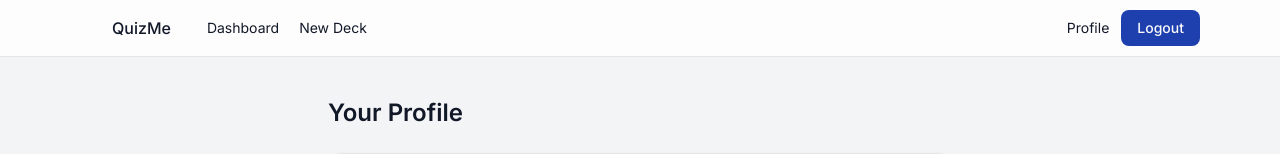
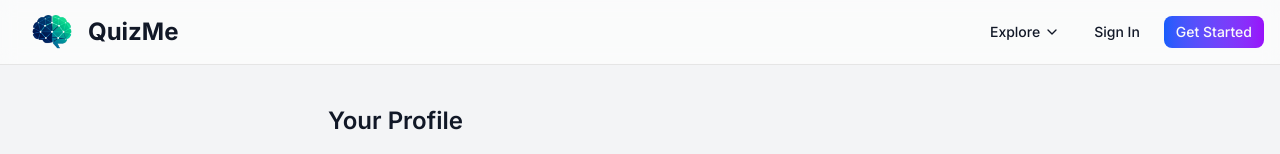
Before and after one commit to Selwynuy/QuizMe, a Next.js app: page /profile in a window 1280 px wide. Shown: the top 154 px of the page. Built offline with nearby package versions, Linux system fonts and the light colour scheme; no server answers.

Commit message:
refactor: unify nav to GlobalNavbar; remove duplicate components/navbar.tsx

```diff
--- a/app/profile/page.tsx
+++ b/app/profile/page.tsx
@@ -1,4 +1,4 @@
-import { NavBar } from '@/components/navbar'
+import { GlobalNavbar } from '@/components/global-navbar'
 import { Footer } from '@/components/footer'
 import { ProfileSettings } from '@/components/profile-settings'
 import { getMyProfile } from '@/lib/actions/profile'
@@ -6,7 +6,7 @@ export default async function ProfilePage() {
   const { data: profile } = await getMyProfile()
   return (
     <>
-      <NavBar />
+      <GlobalNavbar />
       <main className="mx-auto max-w-2xl px-6 py-10 grid gap-6">
         <h1 className="text-2xl font-semibold">Your Profile</h1>
         <ProfileSettings
--- a/components/navbar.tsx
+++ /dev/null
@@ -1,29 +0,0 @@
-'use client'
-
-import Link from 'next/link'
-import { LogoutButton } from '@/components/logout-button'
-
-export function NavBar() {
-  return (
-    <header className="border-b bg-white/80 backdrop-blur">
-      <div className="mx-auto flex h-14 max-w-6xl items-center justify-between px-4">
-        <div className="flex items-center gap-3">
-          <Link href="/dashboard" className="flex items-center gap-2">
-            <span className="inline-block h-6 w-6 rounded bg-[--color-primary]" />
-            <span className="font-medium">QuizMe</span>
-          </Link>
-          <nav className="ml-6 hidden gap-5 text-sm text-[--color-text-secondary] md:flex">
-            <Link href="/dashboard">Dashboard</Link>
-            <Link href="/decks/new">New Deck</Link>
-          </nav>
-        </div>
-        <div className="flex items-center gap-3">
-          <Link href="/profile" className="text-sm">
-            Profile
-          </Link>
-          <LogoutButton />
-        </div>
-      </div>
-    </header>
-  )
-}
```
